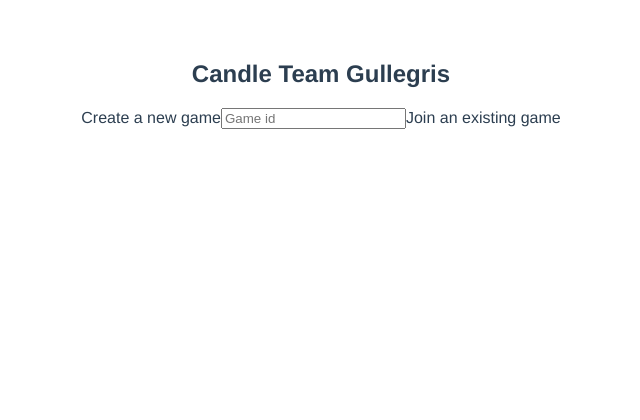
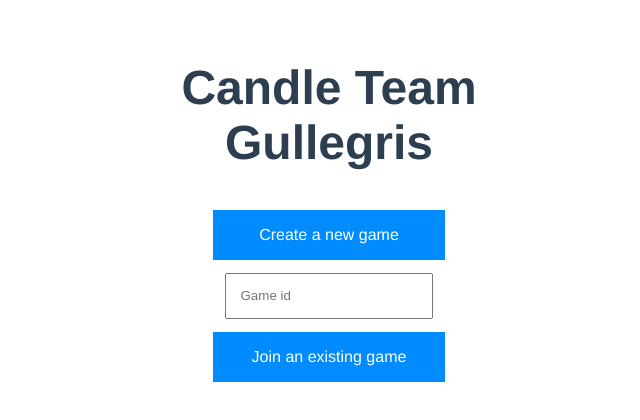
Before and after one commit to QueensLabOpen/candle-team-gullegris, a Vue app: page / in a window 1280 px wide. Shown: the top 420 px of the page, without its empty margins (319-959 px from the left). Built offline with nearby package versions, Linux system fonts and the light colour scheme.

Commit message:
Added axios and basic styling

```diff
--- a/package.json
+++ b/package.json
@@ -11,6 +11,7 @@
     "build": "node build/build.js"
   },
   "dependencies": {
+    "axios": "^0.17.1",
     "vue": "^2.5.2",
     "vue-router": "^3.0.1",
     "vuex": "^3.0.1"
--- a/src/views/Start.vue
+++ b/src/views/Start.vue
@@ -1,18 +1,53 @@
 <template>
   <section id="start">
-    <h1>Candle Team Gullegris</h1>
+    <h1>Candle Team <br>Gullegris</h1>
     <div class="actions">
-      <a>Create a new game</a>
-      <input placeholder="Game id">
-      <a>Join an existing game</a>
+      <a @click="createNewGame">Create a new game</a>
+      <input v-model="intendedGame" placeholder="Game id">
+      <a @click="joinGame">Join an existing game</a>
     </div>
   </section>
 </template>
 
 <script>
-
+  export default {
+    data () {
+      return {
+        intendedGame: ''
+      }
+    },
+    methods: {
+      createNewGame () {
+        console.log('CLICKED: Create new game')
+      },
+      joinGame () {
+        console.log('CLICKED: Join game')
+      }
+    }
+  }
 </script>
 
 <style scoped lang="scss">
+  #start {
+    width: 100vw;
+    height: 100vh;
+    h1 {
+      font-size: 3rem;
+      color: #2c3e50;
+    }
 
+    a {
+      display: block;
+      width: 200px;
+      background: #008cff;
+      padding: 1em;
+      color: #fff;
+      margin: 0 auto;
+    }
+
+    input {
+      padding: 1em;
+      margin: 1em auto;
+    }
+  }
 </style>
```
Also changed, not shown: 1 other file (tests, documents, lock files or other folders).
